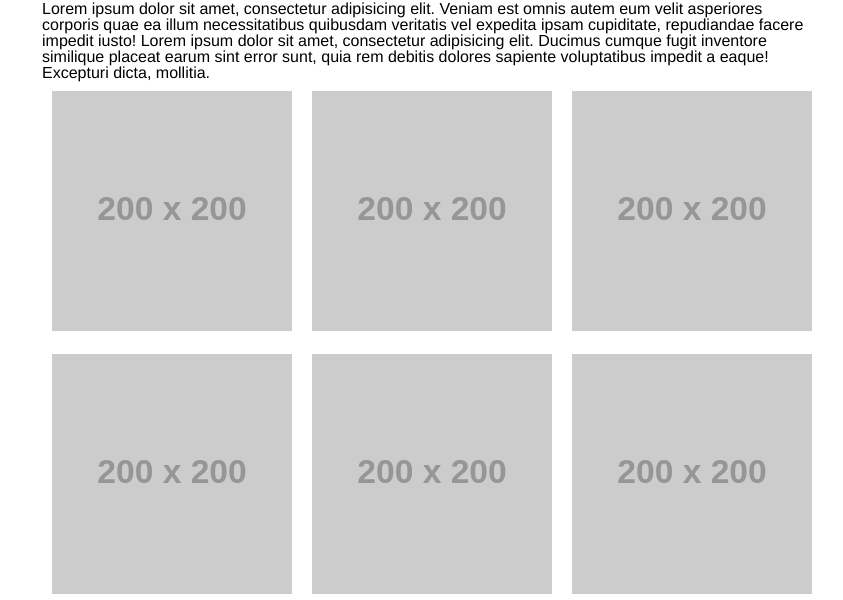
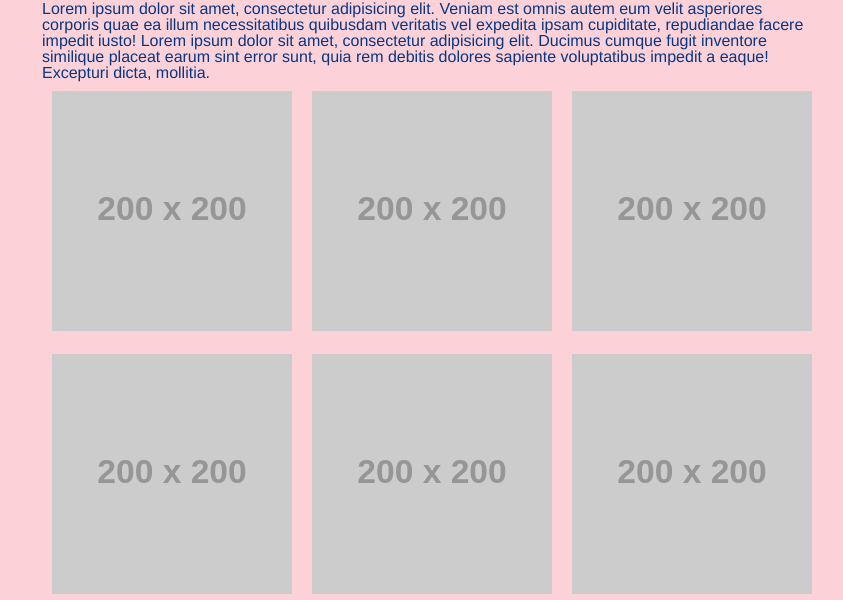
Before and after one commit to cassandradesro/week3-hw-repo, a website: page index.html in a window 1280 px wide. Shown: the part 329-929 px from the top of the page, without its empty margins (208-1051 px from the left). Drawn offline with Linux system fonts and the light colour scheme; placeholder pictures from the web are drawn by us.

Commit message:
final commit

```diff
--- a/assets/sass/main.scss
+++ b/assets/sass/main.scss
@@ -38,7 +38,8 @@ TABLE OF CONTENTS:
 }
 
 body {
-	background: #fff;
+	background: #FCD1D7;
+	color: #063784;
 	font-family: Helvetica, Arial, sans-serif;
 }
 
@@ -123,9 +124,9 @@ header{
 		color: #fff;
 		width: 100%;
 		padding: 25px;
-		background: rgba(0,0,0, 0.6);
+		background: #5FDDCA;
 		transition: 0.2s;
-		transform: translateY(100%);
+		transform: translateX(100%);
 		p{
 			flex: 2;
 		}
```
Also changed, not shown: assets/css/main.css, 1 other file.
